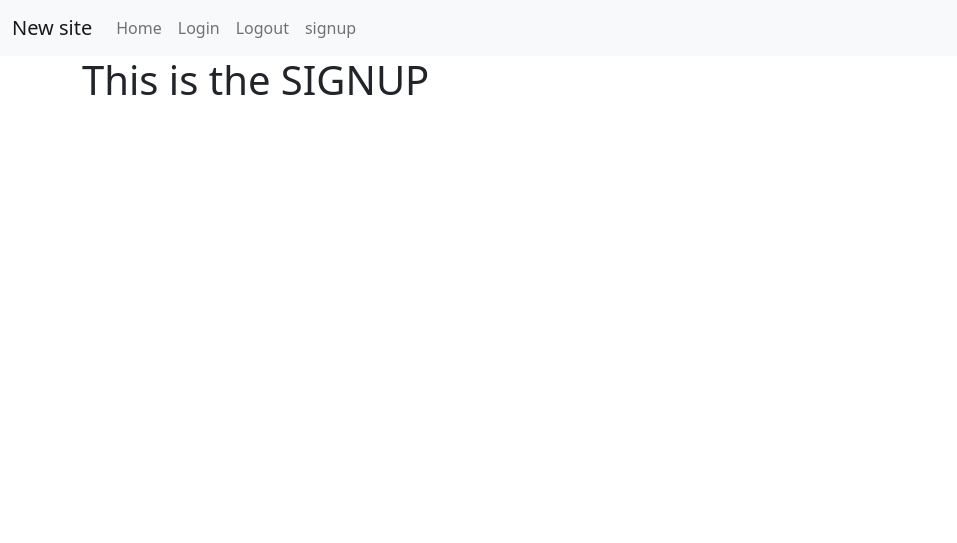
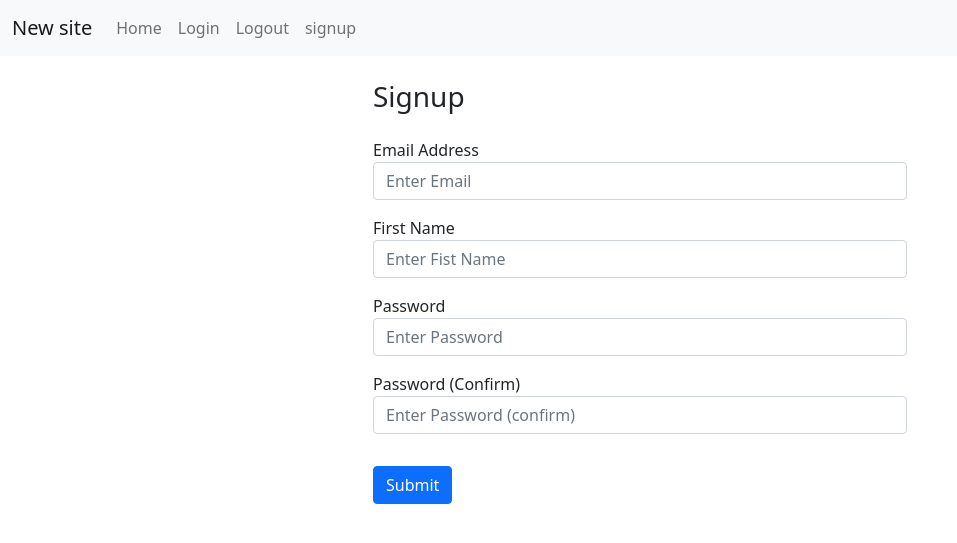
Before and after one commit to LeonErasmusCh/flask-jinja-tamplate, a Flask app: page /sign-up in a window 1280 px wide. Shown: the top 543 px of the page, without its empty margins (0-957 px from the left). Run offline with Flask 2, Linux system fonts and the light colour scheme.

Commit message:
signup form

```diff
--- a/website/templates/signup.html
+++ b/website/templates/signup.html
@@ -2,5 +2,29 @@
 {% block title %} Signup {% endblock %}
 
 {% block content %}
-<h1>This is the SIGNUP</h1>
+<div class="container w-50">
+<form method="post">
+    <h3 class="my-4">Signup</h3>
+    <div class="form-group my-3">
+        <label for="email">Email Address</label>
+        <input type="email" class="form-control" id="email" name="email" placeholder="Enter Email">
+    </div>
+        <div class="form-group my-3">
+        <label for="firstName">First Name</label>
+        <input type="firstName" class="form-control" id="firstName" name="firstName" placeholder="Enter Fist Name">
+    </div>
+    <div class="form-group my-3"">
+        <label for="password1">Password</label>
+        <input type="password1" class="form-control" id="password1" name="password1" placeholder="Enter Password">
+    </div>
+    <div class="form-group my-3"">
+        <label for="password1">Password (Confirm)</label>
+        <input type="password2" class="form-control" id="password2" name="password2" placeholder="Enter Password (confirm)">
+    </div>
+    <div>
+        <button class="btn btn-primary my-3" type="submit">Submit</button>
+    </div>
+
+</form>
+</div>
 {% endblock %}
```
Also changed, not shown: 1 other file.
